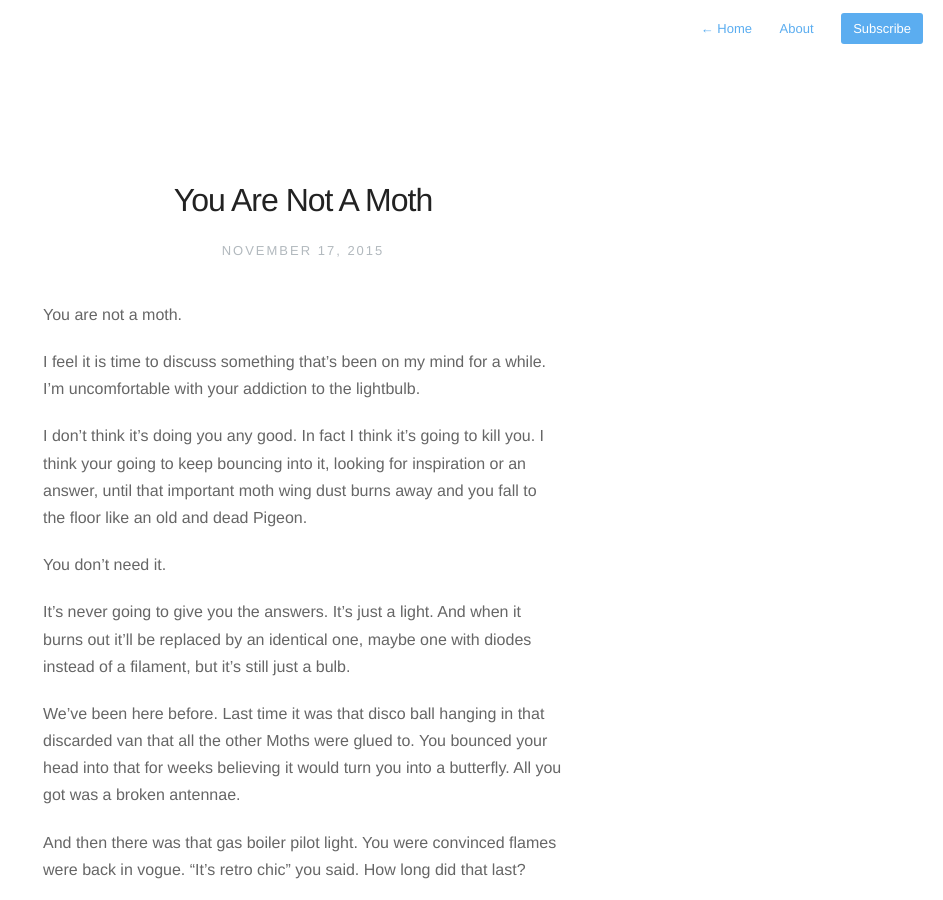
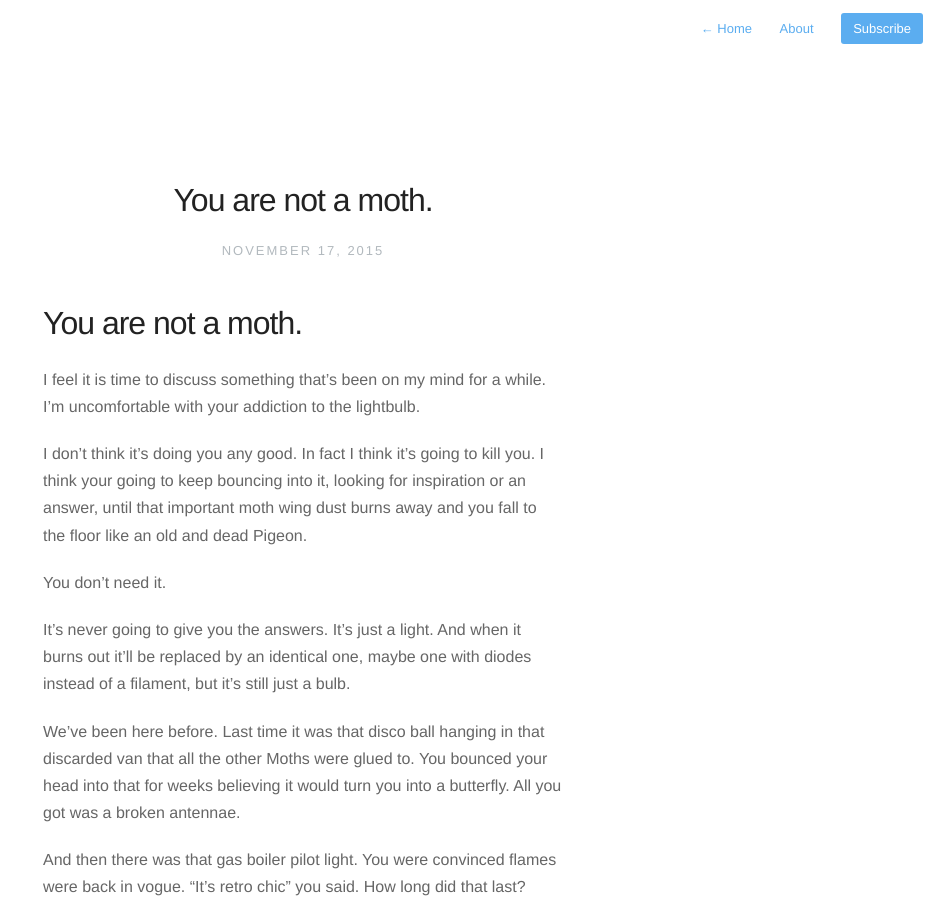
Before and after one commit to fingerpuk/fingerpuk.github.io, a Jekyll site: the page built from _posts/2015-11-17-you-are-not-a-moth.markdown, in a window 1280 px wide and 900 px high. Shown: the whole window, without its empty margins (337-1280 px from the left). Built offline with Jekyll 4.4.1, drawn with Linux system fonts in a browser that asks for light colours; nearby versions of some CDN libraries; Markdown is read by kramdown in place of the engine named in the settings; part of the change alters nothing that is shown.

```diff
--- a/_posts/2015-11-17-you-are-not-a-moth.markdown
+++ b/_posts/2015-11-17-you-are-not-a-moth.markdown
@@ -1,4 +1,10 @@
-You are not a moth.
+---
+title:  "You are not a moth."
+date:   2015-11-17 16:29:00
+description: Technology Design
+---
+
+# You are not a moth.
 
 I feel it is time to discuss something that’s been on my mind for a while. I’m uncomfortable with your addiction to the lightbulb.
 
```
